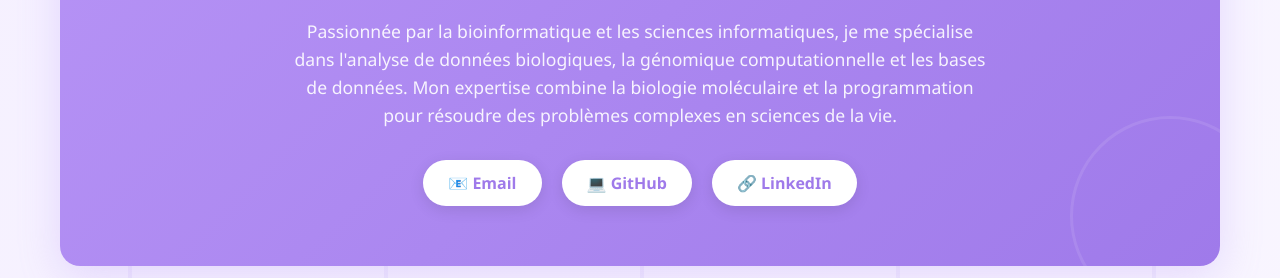
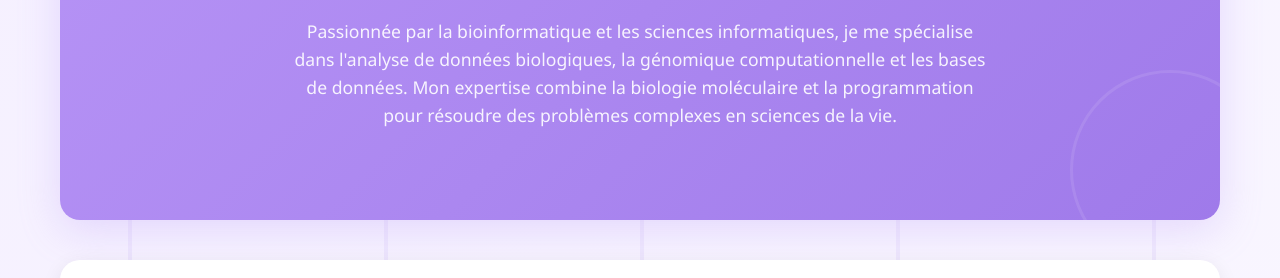
Before and after one commit to Ndieme09/ndieme09.github.io, a plain HTML site: page index.html in a window 1280 px wide. Shown: the part 206-484 px from the top of the page. Drawn offline with Linux system fonts and the light colour scheme.

Commit message:
Update index.html

```diff
--- a/index.html
+++ b/index.html
@@ -553,11 +553,6 @@
             <p class="bio">
                 Passionnée par la bioinformatique et les sciences informatiques, je me spécialise dans l'analyse de données biologiques, la génomique computationnelle et les bases de données. Mon expertise combine la biologie moléculaire et la programmation pour résoudre des problèmes complexes en sciences de la vie.
             </p>
-            <div class="contact-links">
-                <a href="mailto:ndiems03@gmail.com" class="contact-link">📧 Email</a>
-                <a href="https://github.com/ndieme09" target="_blank" class="contact-link">💻 GitHub</a>
-                <a href="#" class="contact-link">🔗 LinkedIn</a>
-            </div>
         </header>
 
         <!-- Education -->
```
